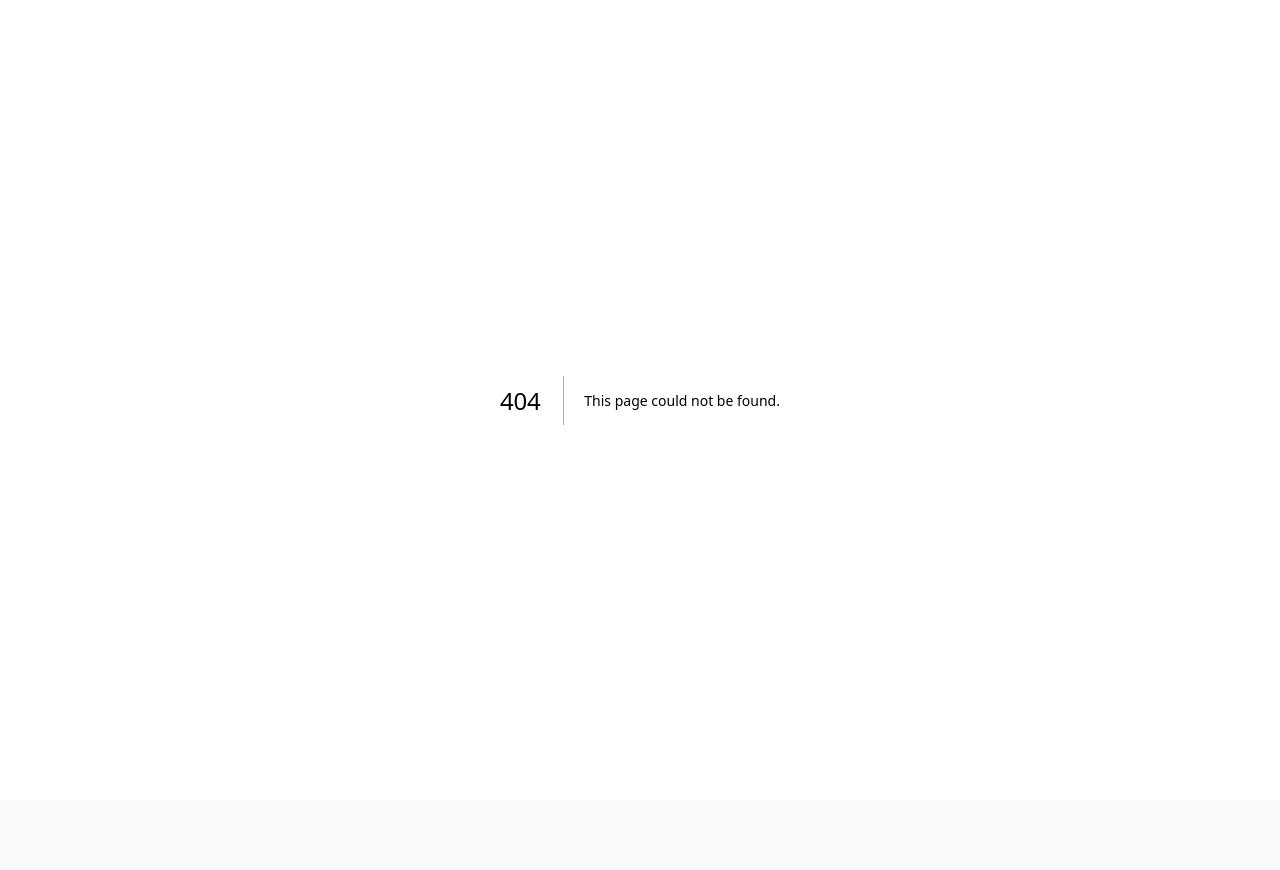
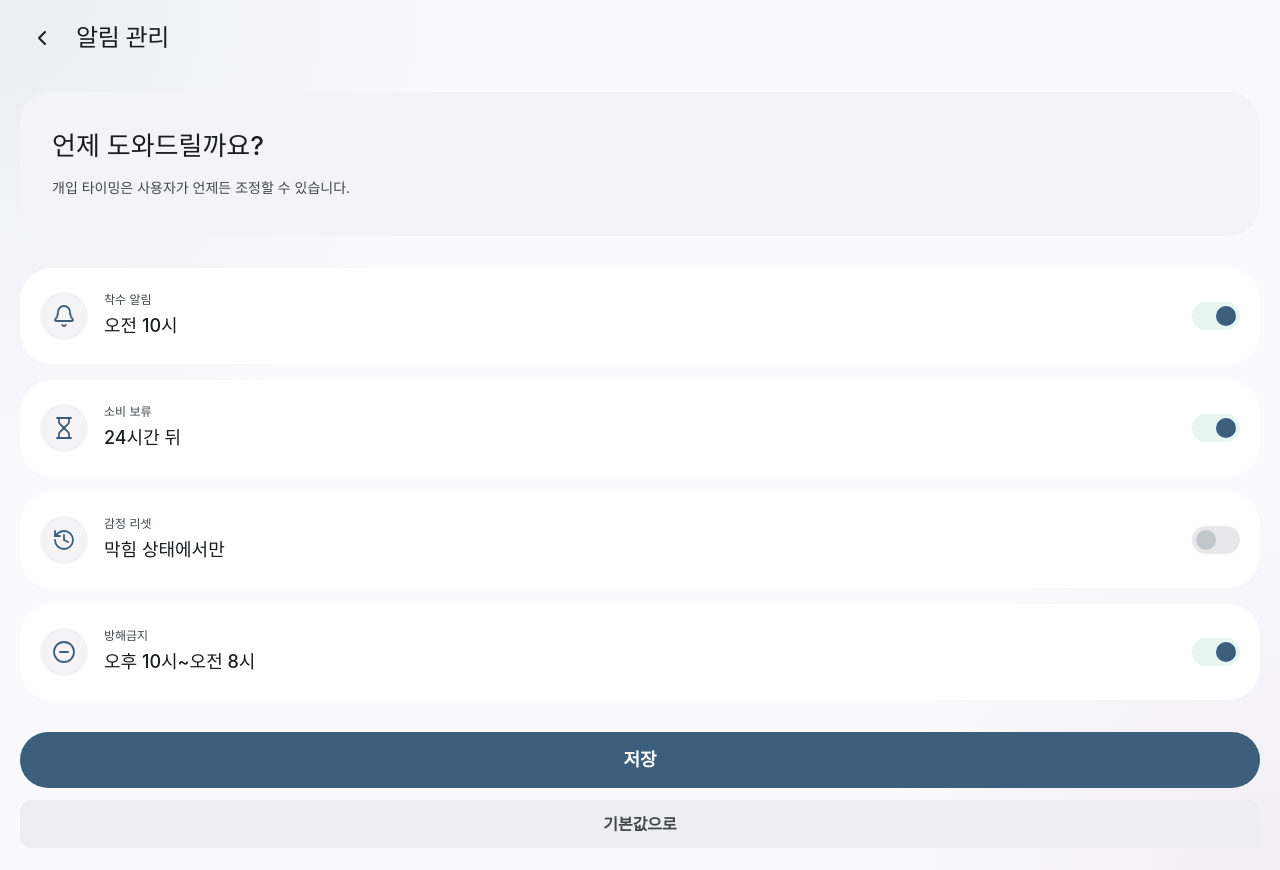
Before and after one commit to The-Myeotzari/focusdam, a Next.js app: page /settings/notifications in a window 1280 px wide. Before the commit this address had no page. Shown: the top 870 px of the page. Before the commit the page ends 800 px from the top, so only its background shows below. Built offline with nearby package versions, Linux system fonts and the light colour scheme.

Commit message:
feat: 알림 설정 페이지 구현 #4

```diff
--- /dev/null
+++ b/src/app/settings/notifications/page.tsx
@@ -0,0 +1,11 @@
+import type { Metadata } from 'next';
+
+import { NotificationManagementPage } from '@/widgets/settings';
+
+export const metadata: Metadata = {
+  title: '알림 관리',
+};
+
+export default function Page() {
+  return <NotificationManagementPage />;
+}
--- /dev/null
+++ b/src/features/update-notification-settings/index.ts
@@ -0,0 +1,6 @@
+export { updateNotificationSettings } from './api/update-notification-settings.action';
+export { NotificationSettingsForm } from './ui/notification-settings-form';
+export type {
+  UpdateNotificationSettingsInput,
+  UpdateNotificationSettingsResult,
+} from './model/update-notification-settings.types';
--- a/src/widgets/settings/index.ts
+++ b/src/widgets/settings/index.ts
@@ -4,6 +4,7 @@ export { type SettingsMenuItemType, type SettingsMenuSection } from './model/set
 
 // ui
 export { AccountManagementPage } from './ui/account-management-page';
+export { NotificationManagementPage } from './ui/notification-management-page';
 export { SettingsHomePage } from './ui/settings-home-page';
 export { SettingsMenu } from './ui/settings-menu';
 export { SettingsMenuItem } from './ui/settings-menu-item';
--- /dev/null
+++ b/src/widgets/settings/ui/notification-management-page.tsx
@@ -0,0 +1,36 @@
+// 알림 관리 페이지
+
+import { ChevronLeft } from 'lucide-react';
+import Link from 'next/link';
+
+import { NotificationSettingsForm } from '@/features/update-notification-settings';
+
+export function NotificationManagementPage() {
+  return (
+    <main className="flex gap-8 flex-col px-5 py-4">
+      {/* TODO: 페이지 헤더 영역 추후 분리 필요*/}
+      <header className="flex items-center gap-3">
+        <Link
+          href="/settings"
+          aria-label="설정으로 돌아가기"
+          className="grid size-11 place-items-center rounded-full"
+        >
+          <ChevronLeft size={24} aria-hidden="true" />
+        </Link>
+
+        <h1 className="text-center text-[24px] leading-8">알림 관리</h1>
+      </header>
+
+      <section className="rounded-[var(--radius-xxl)] bg-[var(--color-surface-container-low)] px-8 py-9">
+        <h2 className="text-[26px] font-medium leading-9 text-[var(--color-on-surface)]">
+          언제 도와드릴까요?
+        </h2>
+        <p className="mt-3 text-sm leading-6 text-[var(--color-on-surface-variant)]">
+          개입 타이밍은 사용자가 언제든 조정할 수 있습니다.
+        </p>
+      </section>
+
+      <NotificationSettingsForm />
+    </main>
+  );
+}
```
